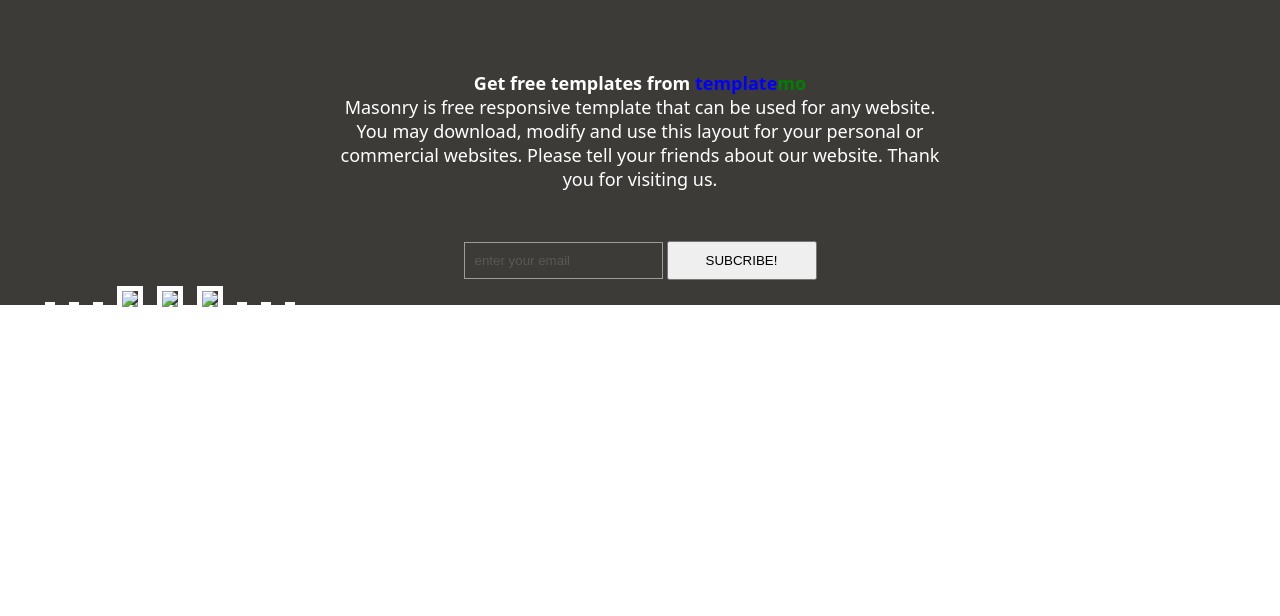
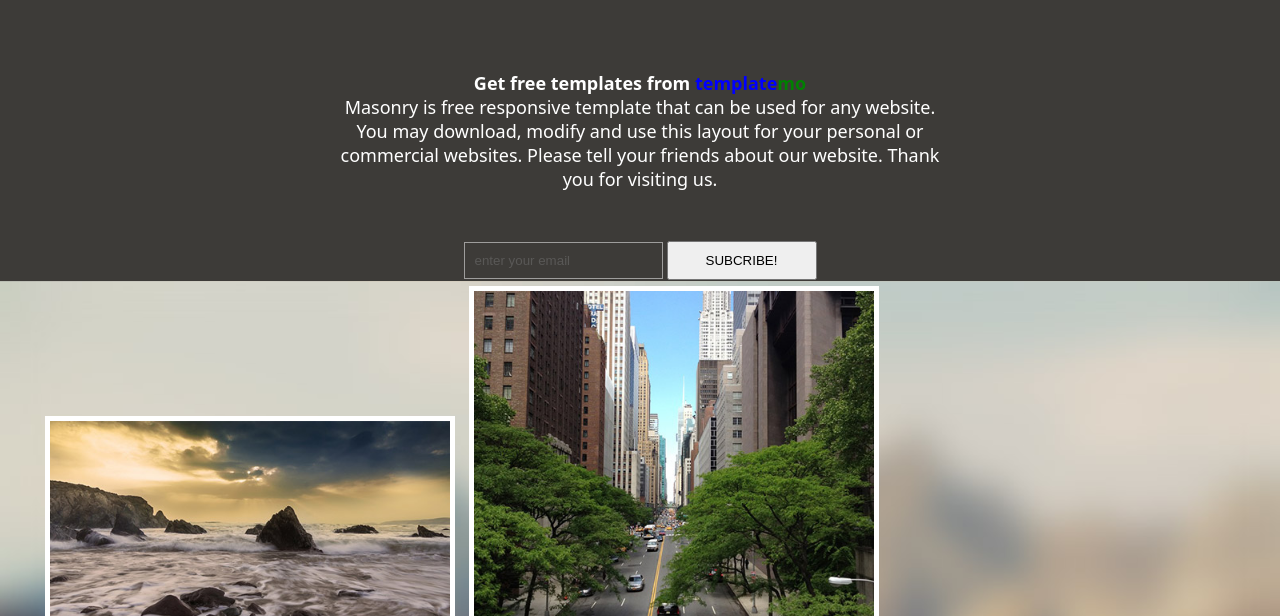
Before and after one commit to venu5435/june-2022, a plain HTML site: page gallery.html in a window 1280 px wide. Shown: the part 184-800 px from the top of the page. Drawn offline with Linux system fonts and the light colour scheme.

Commit message:
Update gallery.html

```diff
--- a/gallery.html
+++ b/gallery.html
@@ -102,7 +102,7 @@ button{
     width: 100%;
     margin-top: 35px;
 
-    background-image: url(/june-2022/june-2022/Images/bg.jpg);
+    background-image: url(bg.jpg);
     background-repeat:repeat;
     background-size: contain;
     box-sizing: border-box;
@@ -164,9 +164,9 @@ strong{
 
             <div class="icons">
                 <ul class="social">
-                   <li><img src="/june-2022/june-2022/Images/icons8-instagram-15.png" alt=""></li>
-                   <li><img src="/june-2022/june-2022/Images/icons8-google-plus-15.png" alt=""></li>
-                   <li><img src="/june-2022/june-2022/Images/icons8-facebook-15.png" alt=""></li>
+                   <li><img src="icons8-instagram-15.png" alt=""></li>
+                   <li><img src="icons8-google-plus-15.png" alt=""></li>
+                   <li><img src="icons8-facebook-15.png" alt=""></li>
                 </ul>
             </div>
             </div>
@@ -197,32 +197,32 @@ strong{
             <div class="gallery">
 
 
-                    <img src="/june-2022/june-2022/Images/1.jpg" class="image" alt="">
+                    <img src="1.jpg" class="image" alt="">
 
 
 
 
 
-                    <img src="/june-2022/june-2022/Images/2.jpg" class="image" alt="">
+                    <img src="2.jpg" class="image" alt="">
 
 
-                    <img src="/june-2022/june-2022/Images/3.jpg"  class="image" alt="">
+                    <img src="3.jpg"  class="image" alt="">
 
 
 
 
 
-                    <img src="/june-2022/june-2022/Images/5.jpg" class="image2 alt="">
-                    <img src="/june-2022/june-2022/Images/4.jpg"  class="image2 alt="">
+                    <img src="5.jpg" class="image2 alt="">
+                    <img src="4.jpg"  class="image2 alt="">
 
-                    <img src="/june-2022/june-2022/Images/6.jpg" class="image2  alt="">
+                    <img src="6.jpg" class="image2  alt="">
 
 
-                    <img src="/june-2022/june-2022/Images/7.jpg" class="image3" alt="">
+                    <img src="7.jpg" class="image3" alt="">
 
-                    <img src="/june-2022/june-2022/Images/8.jpg" class="image3" alt="">
+                    <img src="8.jpg" class="image3" alt="">
 
-                    <img src="/june-2022/june-2022/Images/9.jpg" class="image3" alt="">
+                    <img src="9.jpg" class="image3" alt="">
 
 
             </div>
```
